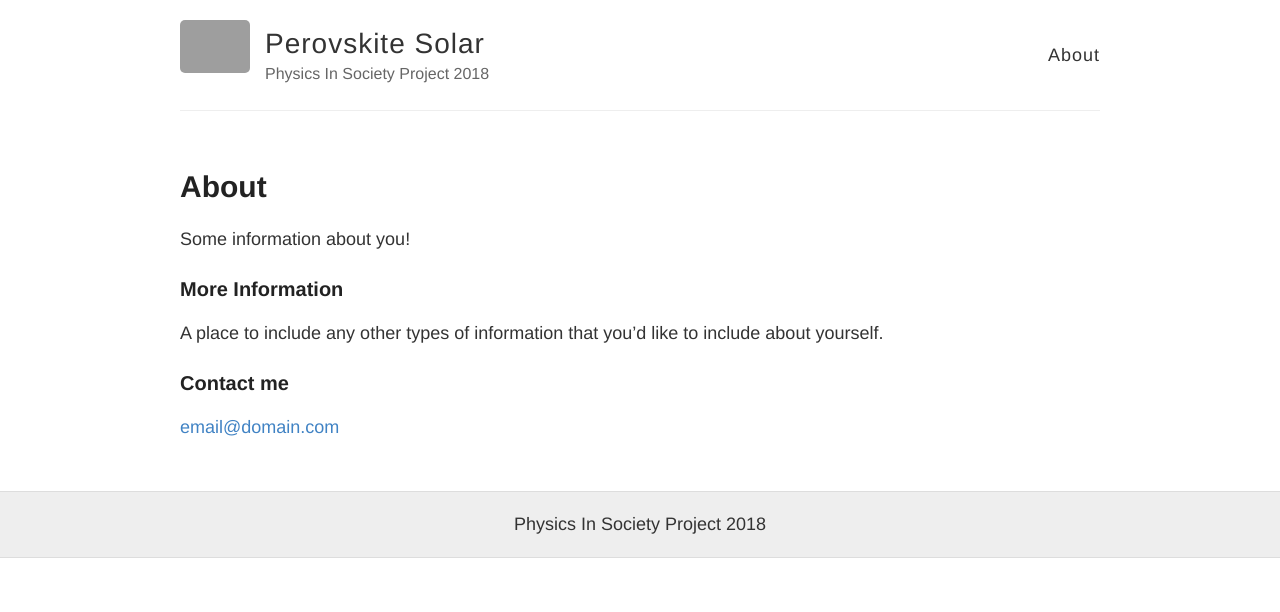
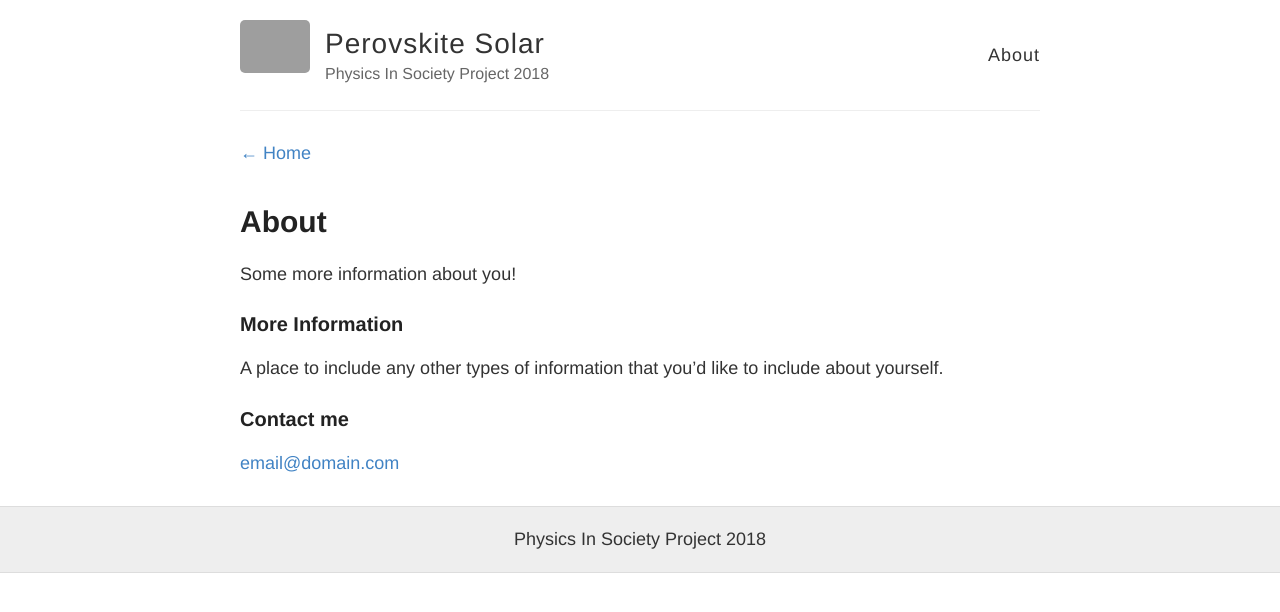
Before and after one commit to JonnyPOH/perovskite-solar, a Jekyll site: the page built from about.md, in a window 1280 px wide. Shown: the top 612 px of the page. Built offline with Jekyll 4.4.1, drawn with Linux system fonts in a browser that asks for light colours; grey boxes are pictures that could not be loaded.

Commit message:
Updated site style to fit in with project ideas

```diff
--- a/_layouts/page.html
+++ b/_layouts/page.html
@@ -3,6 +3,7 @@
 ---
 
 <article class="page">
+  <a href="{{ site.baseurl }}/">&#8592 Home</a>
 
   <h1>{{ page.title }}</h1>
 
@@ -10,3 +11,45 @@
     {{ content }}
   </div>
 </article>
+
+
+
+
+{% assign sections = site.pages | where:"type","section" | sort:"order" %}
+{% assign sectionsSize = sections | size %}
+{% for section in sections %}
+  {% if section.title == page.title and section.order == page.order %}
+    {% assign pageNo = forloop.index %}
+  {% endif %}
+{% endfor %}
+
+{% if pageNo > 1 %}
+  {% assign prevNo = pageNo | minus:2 %}
+  {% assign prevPage = sections[prevNo] %}
+
+  {% if prevPage.order >= 0 %}
+    {% assign previous = prevPage %}
+  {% endif %}
+{% endif %}
+
+{% if pageNo < sectionsSize %}
+  {% assign nextNo = pageNo | plus:0 %}
+  {% assign nextPage = sections[nextNo] %}
+
+  {% if nextPage %}
+    {% assign next = nextPage %}
+  {% endif %}
+{% endif %}
+
+
+<div class="page-navigation">
+  {% if previous.url %}
+    <a class="prev" href="{{ site.baseurl }}/{{ previous.url }}">&laquo; {{previous.title}}</a>
+
+    {% if next.url %}
+        <a class="next" href="{{ site.baseurl }}/{{ next.url }}">{{ next.title }} &raquo;</a>
+    {% endif %}
+  {% elsif next.url %}
+    <a class="next" style="width:100%" href="{{ site.baseurl }}/{{ next.url }}">{{ next.title }} &raquo;</a>
+  {% endif %}
+</div>
--- /dev/null
+++ b/_sass/_additions.scss
@@ -0,0 +1,45 @@
+// Home Page Additions
+div.introduction {
+  margin-bottom: 50px;
+  padding-bottom: 5px;
+  border-bottom: 1px solid #eee;
+}
+
+div.pages {
+  text-align: center;
+  margin-bottom: 15px;
+  padding-bottom: 30px;
+  border-bottom: 1px solid #eee;
+}
+
+div.page {
+  display: inline-block;
+  width: 200px;
+  height: auto;
+  margin: 5px;
+  margin-bottom: 15px;
+}
+
+div.page img {
+  width : 100%;
+  height: auto;
+}
+
+// Page Layout Additions
+.page-navigation {
+  font-size: 14px;
+  display: block;
+  width: auto;
+  overflow: hidden;
+}
+
+.page-navigation a {
+  display: block;
+  width: 50%;
+  float: left;
+  margin: 1em 0;
+}
+
+.page-navigation .next {
+  text-align: right;
+}
--- a/about.md
+++ b/about.md
@@ -4,7 +4,7 @@
 permalink: /about/
 ---
 
-Some information about you!
+Some more information about you!
 
 ### More Information
 
--- a/style.scss
+++ b/style.scss
@@ -7,6 +7,7 @@
 
 @import "reset";
 @import "variables";
+@import "additions";
 // Syntax highlighting @import is at the bottom of this file
 
 /**************/
@@ -25,7 +26,7 @@
 
 .container {
   margin: 0 auto;
-  max-width: 940px;
+  max-width: 820px;
   padding: 0 10px;
   width: 100%;
 }
@@ -151,7 +152,7 @@
 //
 
 .wrapper-masthead {
-  margin-bottom: 50px;
+  margin-bottom: 30px;
 }
 
 .masthead {
@@ -272,7 +273,7 @@
 }
 
 .wrapper-footer {
-  margin-top: 50px;
+  margin-top: 15px;
   border-top: 1px solid #ddd;
   border-bottom: 1px solid #ddd;
   background-color: $lightGray;
```
Also changed, not shown: _pages/Getting-Started.md (deleted, +0 -10 lines), _pages/demo.md (+5 -7 lines), _pages/demo_2.md (added, +9 -0 lines), _pages/demo_3.md (added, +9 -0 lines), _pages/demo_4.md (added, +9 -0 lines), _pages/introduction.md (added, +9 -0 lines), index.html (+19 -11 lines), 1 other file.
